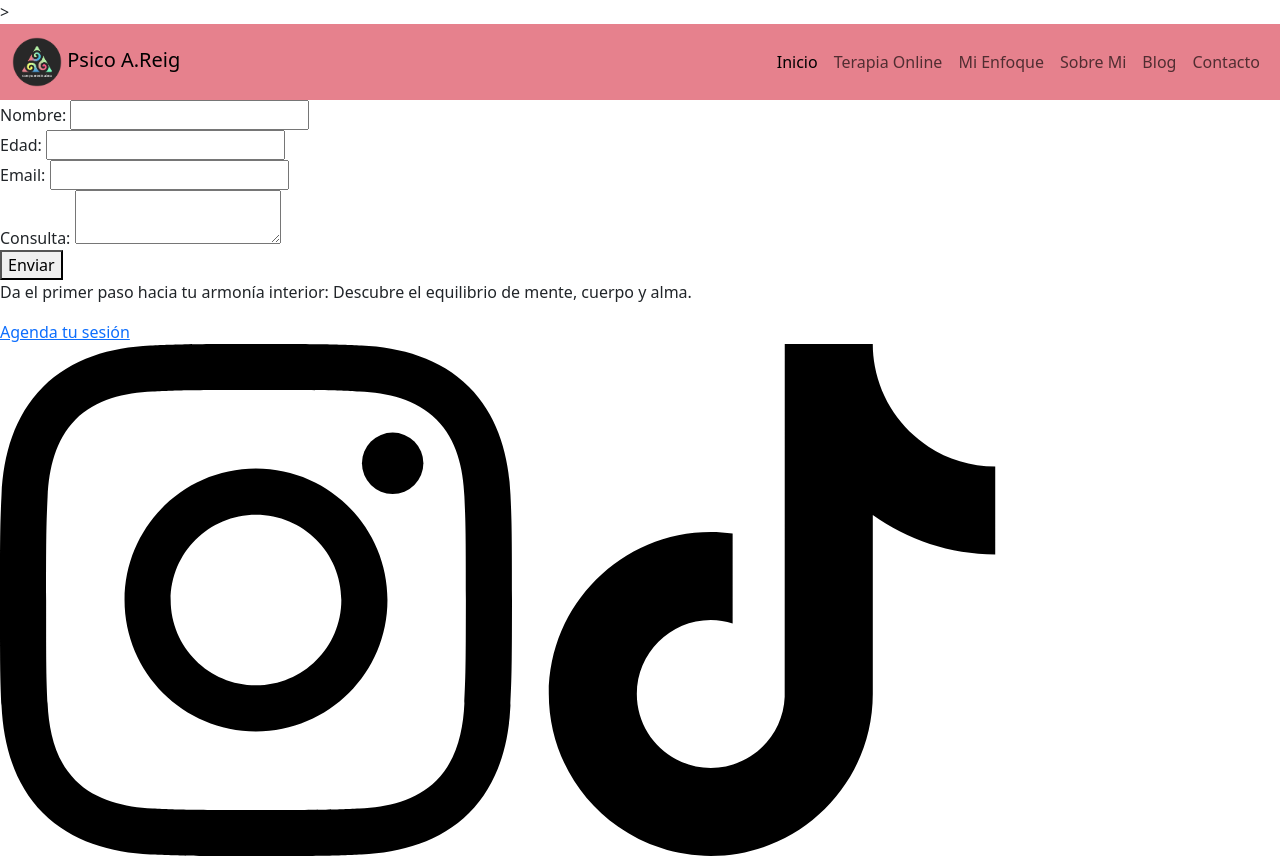
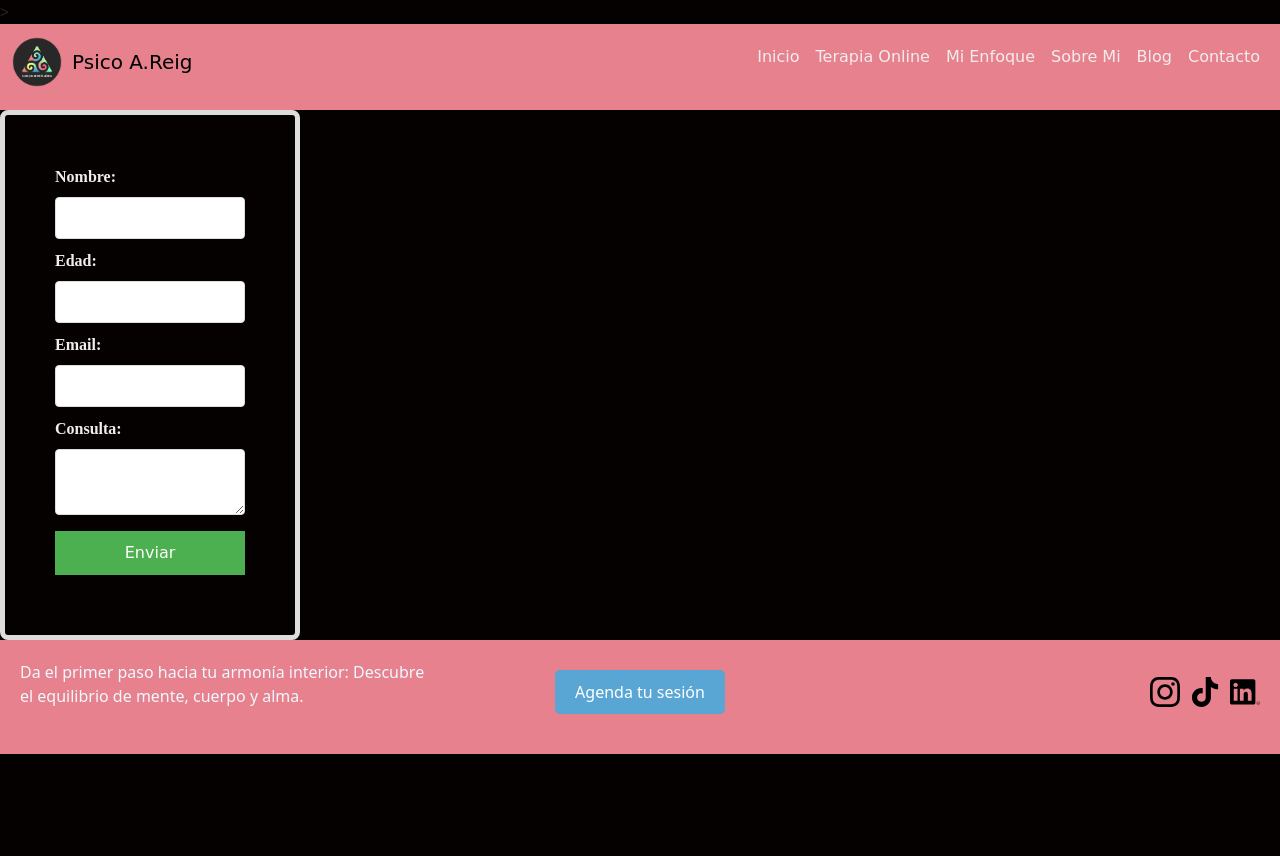
Before and after one commit to 0xlukem/Proyecto-coder, a plain HTML site: page pages/contacto.html in a window 1280 px wide. Shown: the top 856 px of the page. After the commit the page ends 800 px from the top, so only its background shows below. Drawn offline with nearby package versions, Linux system fonts and the light colour scheme; the site is published under a folder, as on GitHub Pages, so addresses that start at the root find nothing.

Commit message:
minor bug fix

```diff
--- a/pages/contacto.html
+++ b/pages/contacto.html
@@ -8,7 +8,7 @@
      <link rel="shortcut icon" href="/multimedia/fav-03ico.ico" type=image/x-icon>
      <!--link a bootstrap-->
     <link href="https://cdn.jsdelivr.net/npm/bootstrap@5.3.2/dist/css/bootstrap.min.css" rel="stylesheet" integrity="sha384-T3c6CoIi6uLrA9TneNEoa7RxnatzjcDSCmG1MXxSR1GAsXEV/Dwwykc2MPK8M2HN" crossorigin="anonymous">
-     <link rel="stylesheet" href="/style.css">
+     <link rel="stylesheet" href="../style.css">
 </head>
 <body>
     <!--fila logo + nav-->
```
Also changed, not shown: pages/mi-enfoque.html (+1 -1 lines), pages/sobre-mi.html (+1 -1 lines).
